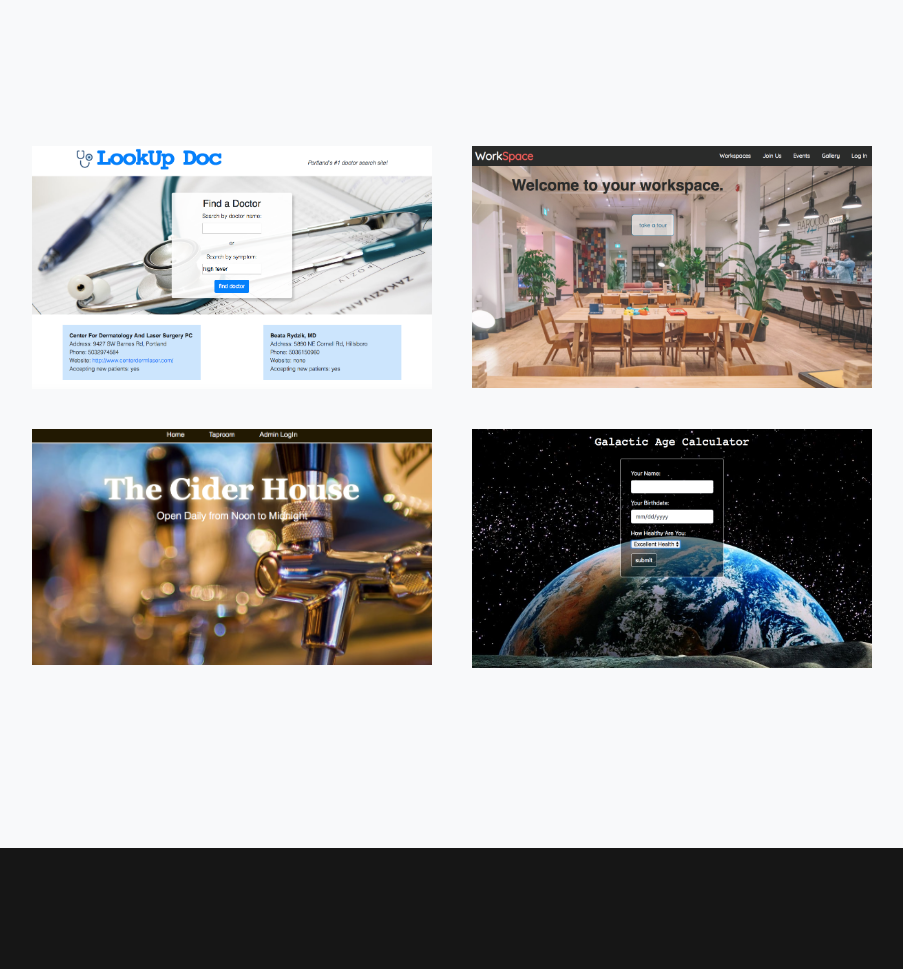
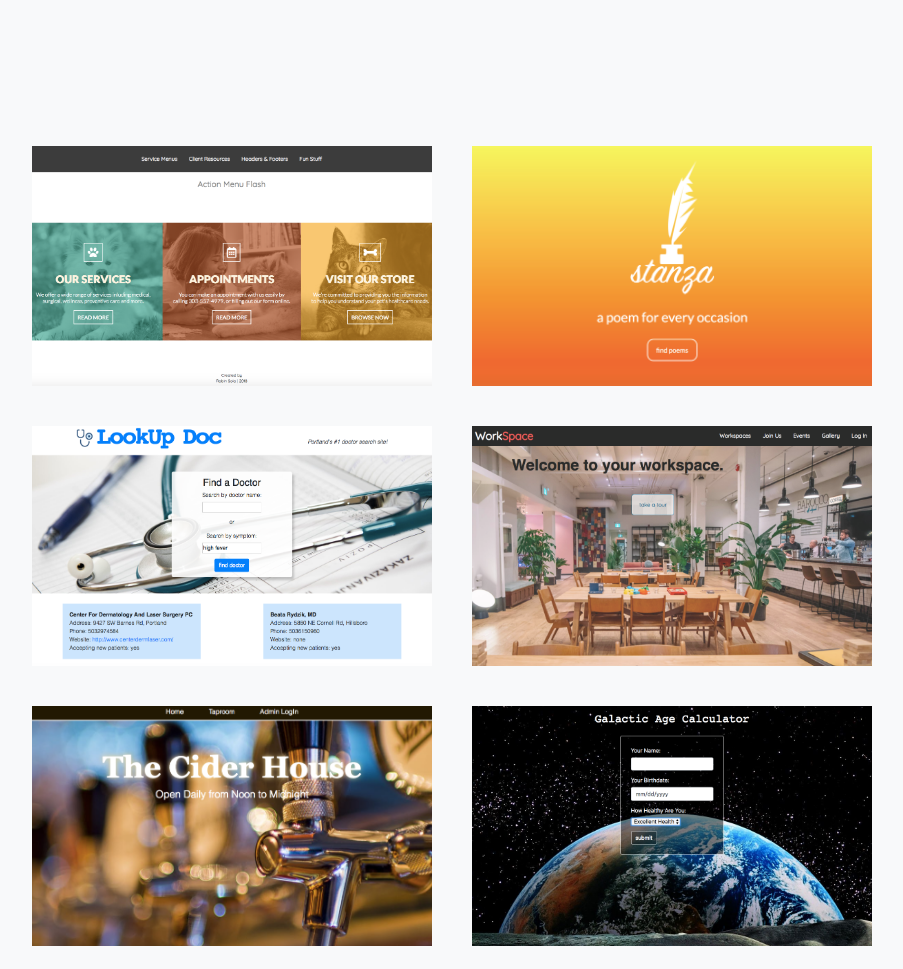
Before and after one commit to robinsola/portfolio, a website with bundled scripts: page index.html in a window 1280 px wide. Shown: the part 1280-2249 px from the top of the page, without its empty margins (188-1091 px from the left). Built offline with nearby package versions, Linux system fonts and the light colour scheme.

Commit message:
add ivet and stanza images

```diff
--- a/css/styles.css
+++ b/css/styles.css
@@ -13,7 +13,8 @@
 
 .project-item img{
   width: 400px;
-  height: auto;
+  height: 240px;
+  object-fit: cover;
   margin: 20px;
   /* margin-bottom: 30px;
   border: 1px solid #161616;
--- a/index.html
+++ b/index.html
@@ -79,6 +79,12 @@
         <!-- <h1>Project Image Grid</h1> -->
         <div class="project-grid">
           <div class="project-item">
+            <img src="img/ivet360.png">
+          </div>
+          <div class="project-item">
+            <img src="img/stanza.png">
+          </div>
+          <div class="project-item">
             <img src="img/lookupdoc.png">
           </div>
           <div class="project-item">
```
Also changed, not shown: img/ivet360.png (added), img/stanza.png (added).
